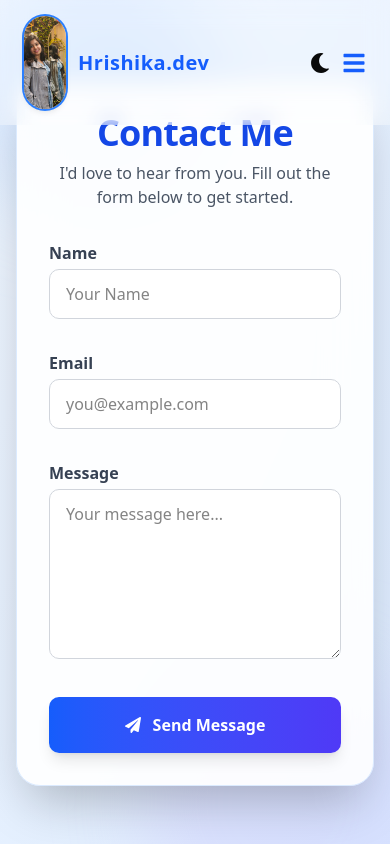
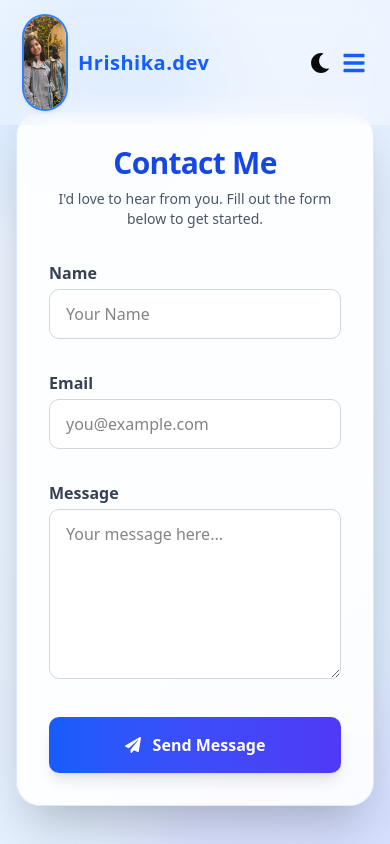
Before and after one commit to hrishikaverma/Tech-Stack-Journey, a Next.js app: page /contact in a window 390 px wide. Shown: the top 844 px of the page. Built offline with nearby package versions, Linux system fonts and the light colour scheme.

Commit message:
Update page.js

```diff
--- a/src/app/contact/page.js
+++ b/src/app/contact/page.js
@@ -46,7 +46,6 @@ export default function Contact() {
     }
   }
 
-  // For dynamic input border color based on error (simple example)
   const inputClass = (field) =>
     `w-full px-4 py-3 rounded-lg border transition-all
      ${
@@ -59,7 +58,7 @@ export default function Contact() {
   return (
     <>
       <Navbar />
-      <main className="relative min-h-screen flex items-center justify-center bg-gradient-to-br from-blue-50 to-blue-100 dark:from-gray-900 dark:to-gray-800 px-4 py-20 sm:px-6 overflow-hidden">
+      <main className="relative min-h-screen flex items-center justify-center bg-gradient-to-br from-blue-50 to-blue-100 dark:from-gray-900 dark:to-gray-800 px-4 py-20 sm:px-6 overflow-hidden pt-28 sm:pt-32">
         {/* Decorative Circles */}
         <div className="absolute -top-10 -left-10 w-64 h-64 bg-blue-200 dark:bg-blue-900 rounded-full mix-blend-multiply filter blur-2xl opacity-30 animate-pulse" />
         <div className="absolute -bottom-20 -right-10 w-72 h-72 bg-purple-200 dark:bg-purple-900 rounded-full mix-blend-multiply filter blur-2xl opacity-20 animate-pulse" />
@@ -78,13 +77,12 @@ export default function Contact() {
             transition={{ delay: 0.2 }}
             className="text-center mb-8"
           >
-            <h1 className="text-4xl font-extrabold text-blue-700 dark:text-blue-400 tracking-tight">
+            <h1 className="text-3xl sm:text-4xl font-extrabold text-blue-700 dark:text-blue-400 tracking-tight">
               Contact Me
             </h1>
-            <p className="mt-2 text-base text-gray-600 dark:text-gray-400 max-w-xl mx-auto">
-  I&apos;d love to hear from you. Fill out the form below to get started.
-</p>
-
+            <p className="mt-2 text-sm sm:text-base text-gray-600 dark:text-gray-400 max-w-xl mx-auto">
+              I&apos;d love to hear from you. Fill out the form below to get started.
+            </p>
           </motion.div>
 
           {submitted && (
@@ -111,10 +109,7 @@ export default function Contact() {
 
           <form onSubmit={handleSubmit} className="space-y-8" noValidate>
             <div className="relative">
-              <label
-                htmlFor="name"
-                className="block font-semibold text-gray-700 dark:text-gray-200 mb-1"
-              >
+              <label htmlFor="name" className="block font-semibold text-gray-700 dark:text-gray-200 mb-1">
                 Name
               </label>
               <input
@@ -133,10 +128,7 @@ export default function Contact() {
             </div>
 
             <div className="relative">
-              <label
-                htmlFor="email"
-                className="block font-semibold text-gray-700 dark:text-gray-200 mb-1"
-              >
+              <label htmlFor="email" className="block font-semibold text-gray-700 dark:text-gray-200 mb-1">
                 Email
               </label>
               <input
@@ -155,10 +147,7 @@ export default function Contact() {
             </div>
 
             <div className="relative">
-              <label
-                htmlFor="message"
-                className="block font-semibold text-gray-700 dark:text-gray-200 mb-1"
-              >
+              <label htmlFor="message" className="block font-semibold text-gray-700 dark:text-gray-200 mb-1">
                 Message
               </label>
               <textarea
```
